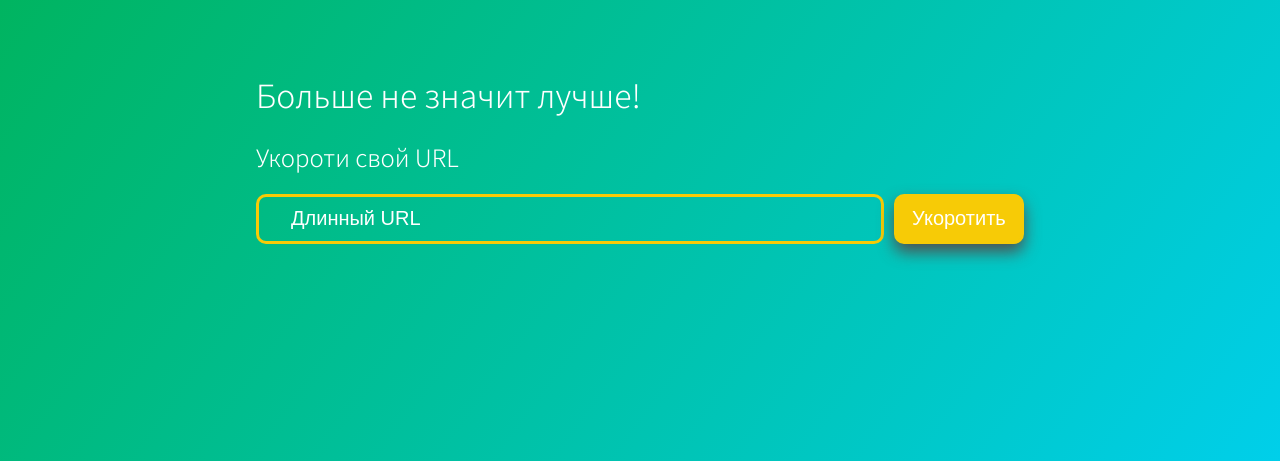
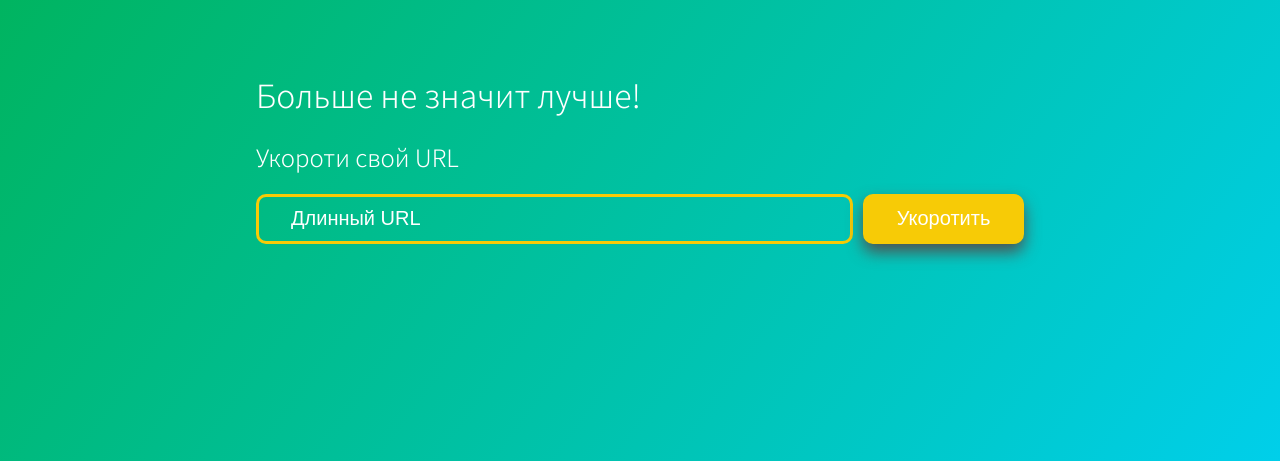
Before and after one commit to Alx170890/Synergy, a Django app: template hi_django/hi_django/templates/index.html in a window 1280 px wide. Shown: the top 461 px of the page. Run offline with Django 3.2, Linux system fonts and the light colour scheme; the template is opened without the code that fills it: values that come from a table or form of the project are taken from there, others are empty.

Commit message:
one start page

```diff
--- a/hi_django/hi_django/GET/__init__.py
+++ /dev/null
@@ -1 +0,0 @@
-from .form import ShortUrlForm
--- a/hi_django/hi_django/GET/urlsG.py
+++ /dev/null
@@ -1,8 +0,0 @@
-from django.contrib import admin
-from django.urls import path
-from .get_url import index
-
-urlpatterns = [
-    path('admin/', admin.site.urls),
-    path('', index),
-]
--- a/hi_django/hi_django/__init__.py
+++ b/hi_django/hi_django/__init__.py
@@ -0,0 +1 @@
+from .form import ShortUrlForm
--- a/hi_django/hi_django/r/views.py
+++ b/hi_django/hi_django/r/views.py
@@ -1,5 +1,5 @@
 from django.http import HttpRequest, HttpResponse, HttpResponseRedirect
-from hi_django.GET.form import ShortUrlForm
+from hi_django.form import ShortUrlForm
 from django import shortcuts
 from .storage import short_storage
 import random
--- a/hi_django/hi_django/static/main.css
+++ b/hi_django/hi_django/static/main.css
@@ -49,7 +49,7 @@ input {
 }
 
 button {
-    width: 17%;
+    width: 22%;
     height: 100%;
     border: 3px solid rgb(247, 203, 6);
     border-radius: 10px;
--- a/hi_django/hi_django/urls.py
+++ b/hi_django/hi_django/urls.py
@@ -16,10 +16,12 @@ Including another URLconf
 from django.contrib import admin
 from django.urls import path, include
 from .r import urlsR
-from .GET import urlsG
+# from .GET import urlsG
+from .get_url import index
 
 urlpatterns = [
     path('admin/', admin.site.urls),
     path('r/', include(urlsR.urlpatterns)),
-    path('GET/', include(urlsG.urlpatterns)),
+    # path('GET/', include(urlsG.urlpatterns)),
+    path('', index),
 ]
```
Also changed, not shown: hi_django/hi_django/form.py (renamed from hi_django/hi_django/GET/form.py), hi_django/hi_django/get_url.py (renamed from hi_django/hi_django/GET/get_url.py).
